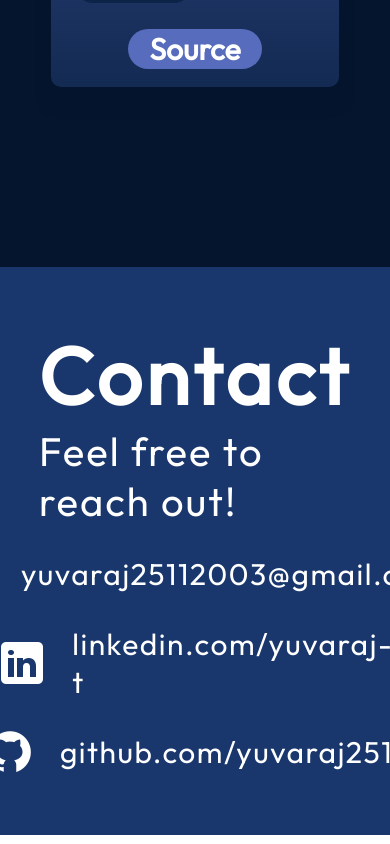
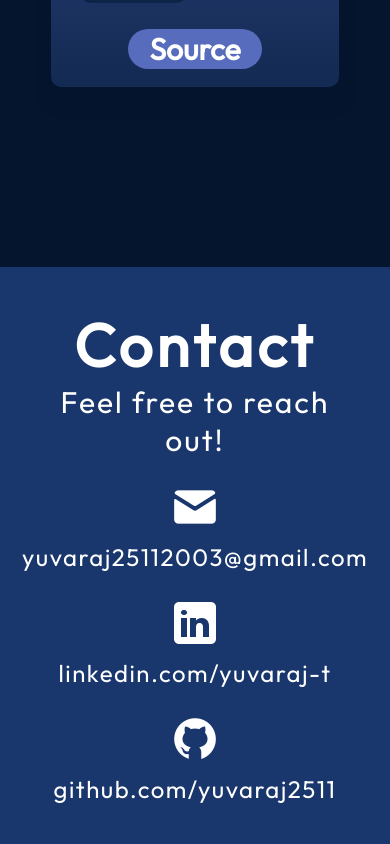
Before and after one commit to yuvaraj2511/Portfolio, a React (Vite) app: page / in a window 390 px wide. Shown: the part 6031-6875 px from the top of the page. Built offline with nearby package versions, Linux system fonts and the light colour scheme.

Commit message:
second commit

```diff
--- a/src/components/Contact/Contact.module.css
+++ b/src/components/Contact/Contact.module.css
@@ -46,19 +46,38 @@
   letter-spacing: 1.5px;
 }
 
+/* Original styles above */
+
 @media screen and (max-width: 830px) {
   .container {
     flex-direction: column;
     gap: 23px;
+    padding: 40px 10%; /* Adjust the padding for better spacing on smaller screens */
   }
 
   .text {
-    display: flex;
-    flex-direction: column;
-    align-items: center;
+    text-align: center; /* Center text on smaller screens */
+  }
+
+  .text h2 {
+    font-size: 60px;
+  }
+
+  .text p {
+    font-size: 30px;
   }
 
   .links {
     align-items: center;
   }
+
+  .link {
+    flex-direction: column;
+    align-items: center;
+    gap: 10px;
+  }
+
+  .link a {
+    font-size: 24px;
+  }
 }
```
